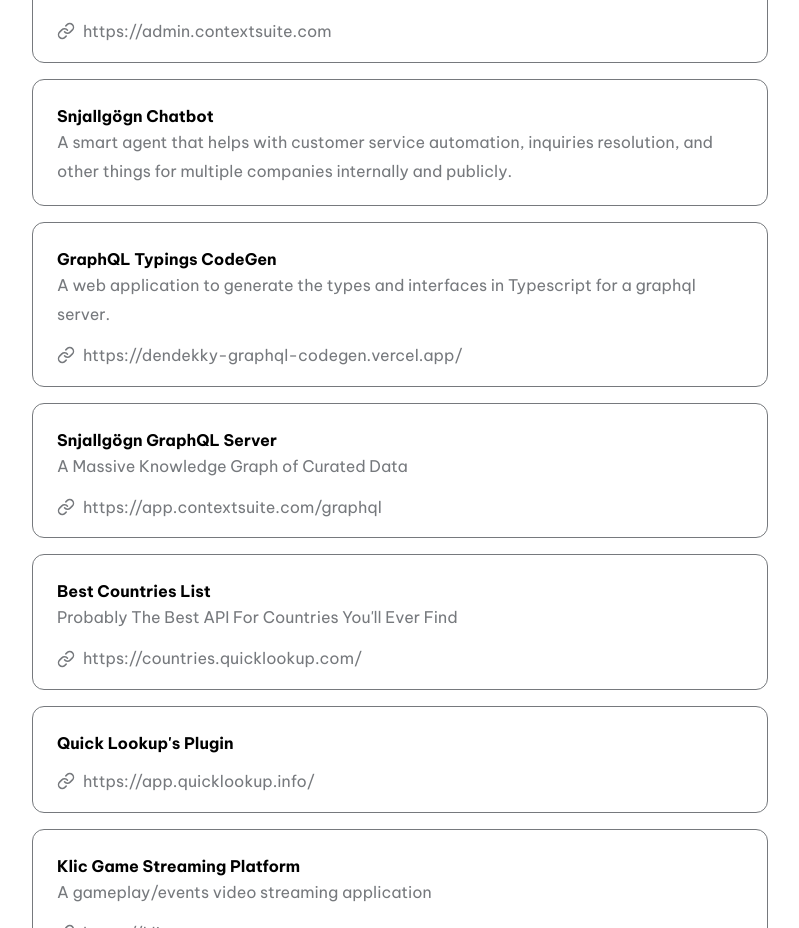
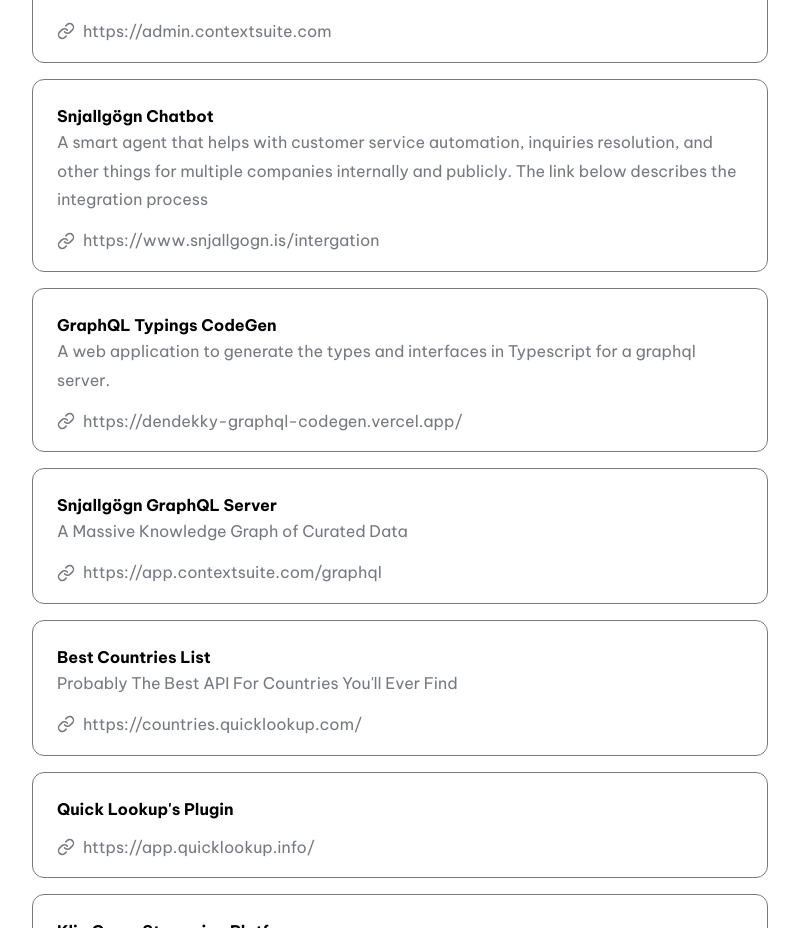
Before and after one commit to Dendekky/dendekky, a Next.js app: page / in a window 1280 px wide. Shown: the part 840-1768 px from the top of the page, without its empty margins (240-1039 px from the left). Built offline with nearby package versions, Linux system fonts and the light colour scheme.

Commit message:
Update config.js

```diff
--- a/data/config.js
+++ b/data/config.js
@@ -34,8 +34,8 @@
     },
     {
       title: 'Snjallgögn Chatbot',
-      description: `A smart agent that helps with customer service automation, inquiries resolution, and other things for multiple companies internally and publicly.`,
-      link: '',
+      description: `A smart agent that helps with customer service automation, inquiries resolution, and other things for multiple companies internally and publicly. The link below describes the integration process`,
+      link: 'https://www.snjallgogn.is/intergation',
       github: ''
     },
     {
```
